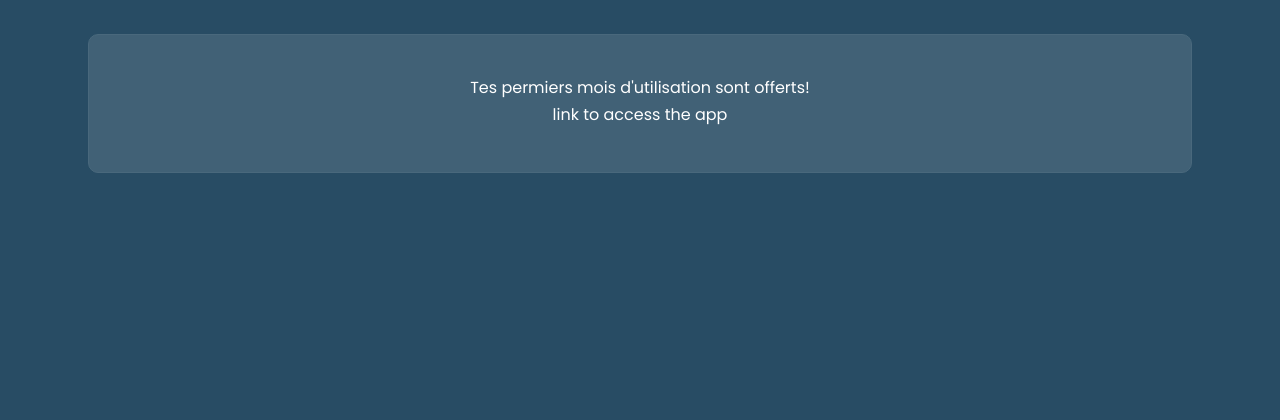
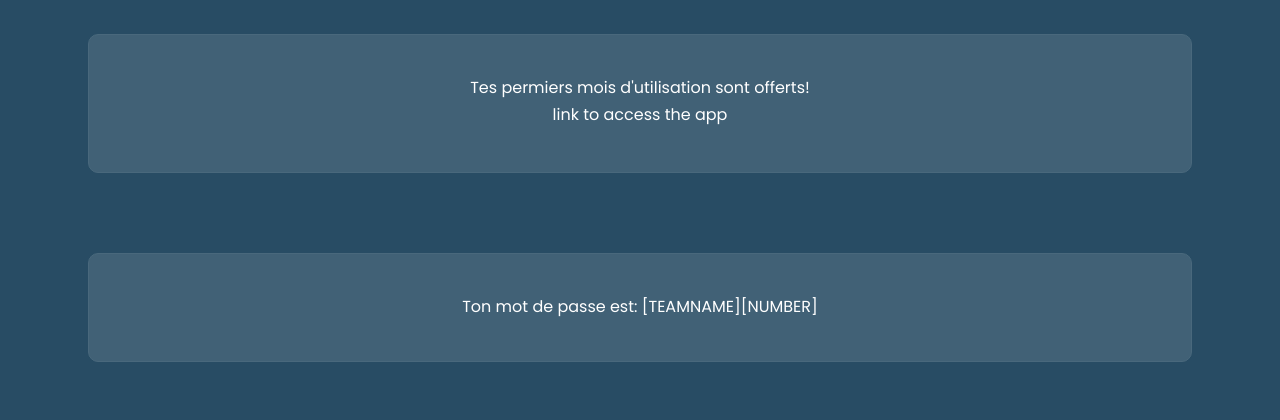
Before and after one commit to miryamtal2k/mauna-web, a Django app: page /onboarding in a window 1280 px wide. Shown: the part 762-1182 px from the top of the page. Before the commit the page ends 935 px from the top, so only its background shows below. Run offline with Django 4.2, Linux system fonts and the light colour scheme.

Commit message:
onboarding

```diff
--- a/base/templates/base/onboarding.html
+++ b/base/templates/base/onboarding.html
@@ -160,6 +160,12 @@ body {
                     <div class="texte2-bandeau" style="margin-bottom: 5px;">link to access the app</div>
                 </div>
             </div>
+
+            <div class="bandeau-container" style="">
+                <div class="texte-container" style="padding-top:40px; padding-bottom:40px;">
+                    <div class="texte1-bandeau" style="margin-bottom: 2px;">Ton mot de passe est: [TEAMNAME][NUMBER]</div>
+                </div>
+            </div>
         </div>
     </div>
 </body>
```
